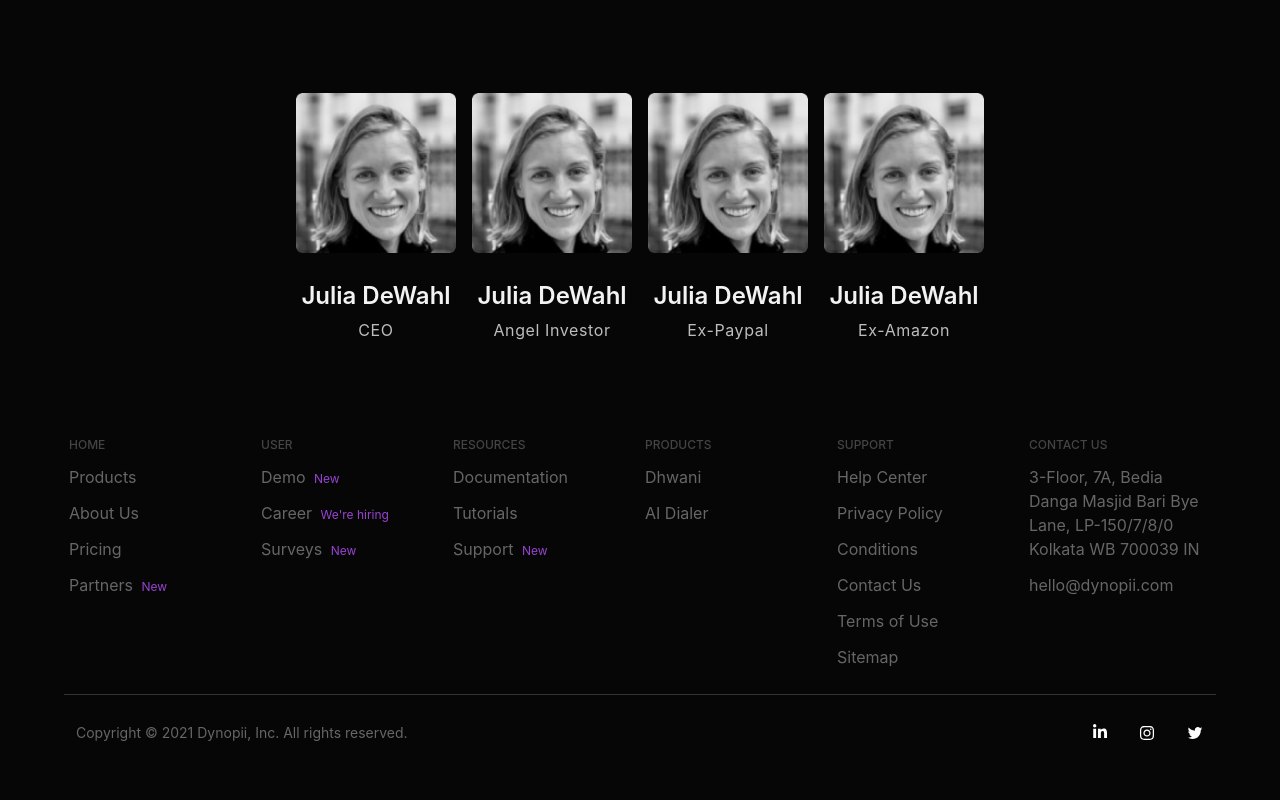
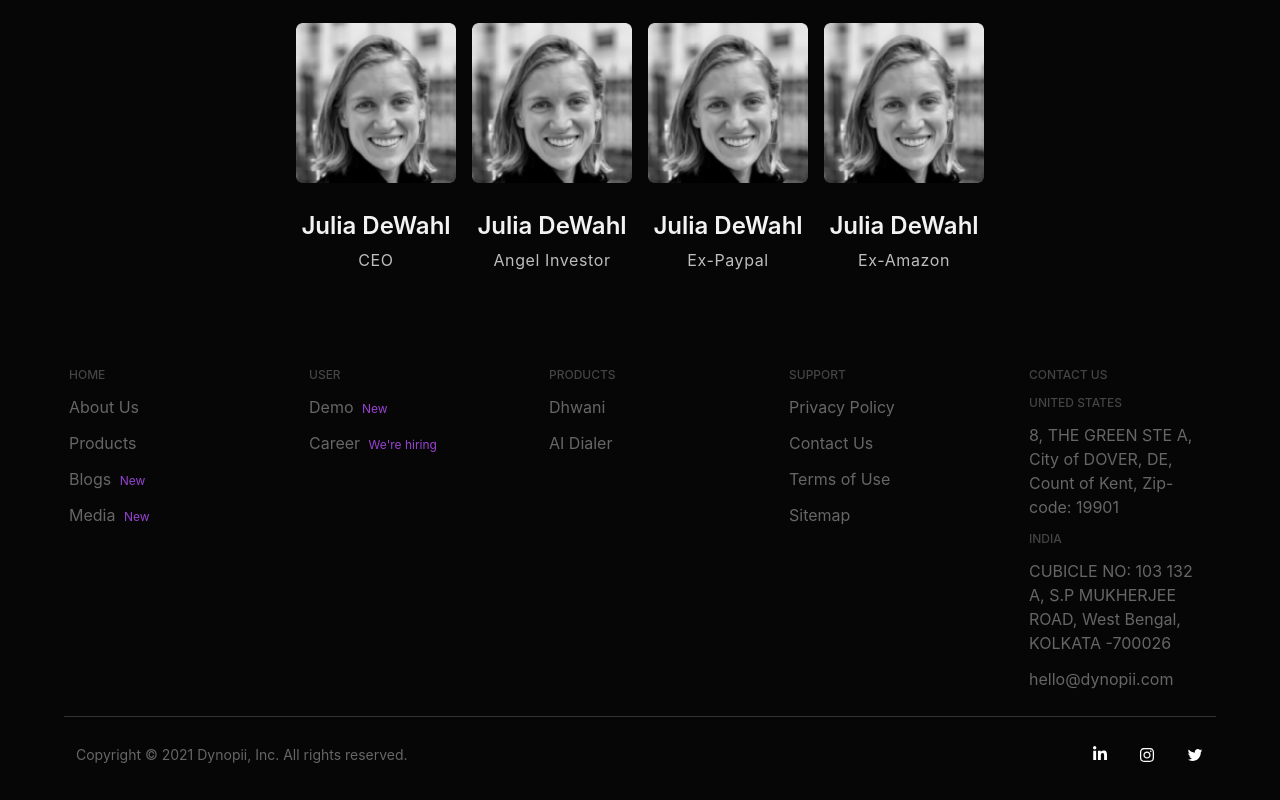
Before and after one commit to dynopii/dynopii.github.io, a Next.js app: page /about in a window 1280 px wide. Shown: the part 1863-2663 px from the top of the page. Before the commit the page ends 2641 px from the top, so only its background shows below. Built offline with nearby package versions, Linux system fonts and the light colour scheme.

Commit message:
content refactor

```diff
--- a/components/layout/Footer.tsx
+++ b/components/layout/Footer.tsx
@@ -16,25 +16,38 @@ export const Footer: React.FC<Props> = ({ route }) => {
     <>
       <footer className="mt-90 md:mt-50 m-30">
         <div className="bg-gray-100">
-          <div className="max-w-6xl m-auto text-gray-800 flex flex-wrap justify-center">
+          <div className="max-w-6xl m-auto text-gray-800 flex flex-wrap justify-between">
             {footerContents.links.map((footerLink) => (
               <div key={footerLink.id} className="p-5 w-48 ">
                 <FooterLinkTitle title={footerLink.title} />
-                {footerLink.subLinks.map((link) => (
+                {footerLink.subLinks.map(
+                  (link: {
+                    id: string;
+                    title: string;
+                    href: string;
+                    spanText?: string;
+                    inDOM?: boolean;
+                  }) => (
                     <FooterLink
                       key={link.id}
                       title={link.title}
                       href={link.href}
                       spanText={link.spanText || ""}
+                      inDOM={link?.inDOM}
                     />
-                ))}
+                  )
+                )}
               </div>
             ))}
-            <div className="p-5 w-48 ">
+            <div className="p-5 w-48 xs:w-full">
               <FooterLinkTitle title="Contact us" />
+              <FooterLinkTitle title="United States" classNames="mt-3" />
               <p className="my-3 block text-gray-666">
-                {contactUsContents.address}
-                <span className="text-teal-600 text-xs p-1" />
+                {contactUsContents.addressUS}
+              </p>
+              <FooterLinkTitle title="India" />
+              <p className="my-3 block text-gray-666">
+                {contactUsContents.addressIndia}
               </p>
               <a
                 className="my-3 block text-gray-666 hover:text-gray-f2f transition-all"
@@ -44,6 +57,7 @@ export const Footer: React.FC<Props> = ({ route }) => {
                 <span className="text-teal-600 text-xs p-1" />
               </a>
             </div>
+            <div className="p-5 w-48 hidden lg:block"></div>
           </div>
         </div>
         {/* <Image
@@ -56,7 +70,7 @@ export const Footer: React.FC<Props> = ({ route }) => {
         {route === "landing" && (
           <div className="mx-auto my-40" style={{ maxWidth: "1200px" }}>
             <p className="text-h6 text-center font-normal text-gray-666">
-              We are available in US, India and Taiwan.
+              {footerContents.mapTitle}
             </p>
             <DynopiiMap height={"100%"} width={"100%"} />
           </div>
@@ -139,7 +153,10 @@ export const FooterLink: React.FC<FooterLinkProps> = ({
         <a
           className="my-3 block text-gray-666 hover:text-gray-f2f transition-all"
           href={href}
+          target="_blank"
+          rel="noreferrer"
         >
+          {" "}
           {title}{" "}
           <span className="text-teal-600 text-xs p-1 text-brand">
             {spanText || ""}
@@ -150,9 +167,14 @@ export const FooterLink: React.FC<FooterLinkProps> = ({
   );
 };
 
-export const FooterLinkTitle: React.FC<{ title: string }> = ({ title }) => {
+export const FooterLinkTitle: React.FC<{ title: string; classNames?: string }> =
+  ({ title, classNames }) => {
     return (
-    <div className="text-xs uppercase text-gray-500 font-medium text-gray-444">
+      <div
+        className={`text-xs uppercase text-gray-500 font-medium text-gray-444 ${
+          classNames || ""
+        }`}
+      >
         {title}
       </div>
     );
--- a/components/screens/about/StrategicPartners.tsx
+++ b/components/screens/about/StrategicPartners.tsx
@@ -11,7 +11,7 @@ export const StrategicPartners: React.FC<Props> = () => {
   return (
     <section>
       <div className="mx-auto max-w-4xl">
-        <h3 className="text-h3 font-semibold text-gray-e0e text-center pt-70 mb-70">
+        <h3 className="text-h3 font-semibold text-gray-e0e text-center pt-70">
           {aboutUsContents.StrategicPartners.title}
         </h3>
         <div className="flex items-center justify-center max-w-3xl md:max-w-xl mx-auto flex-wrap mb-70">
--- a/pages/404.tsx
+++ b/pages/404.tsx
@@ -23,7 +23,7 @@ const About: React.FC<Props> = () => {
           backgroundSize: "cover",
         }}
       >
-        <div className="mx-auto xl:px-30 flex flex-col justify-center" style={{ maxWidth: "1200px", height: "90vh" }}>
+        <div className="mx-auto px-30 flex flex-col justify-center" style={{ maxWidth: "1200px", height: "90vh" }}>
           {/* <p className="text-gray-f2f font-semibold text-h3 mb-10 uppercase">What if i told you</p>
           <p className="text-gray-f2f font-semibold text-h3 mb-40 uppercase">this page doesn't exist</p>
           <p className="text-gray-f2f font-semibold text-h3 mb-40 uppercase">Maybe you were looking for </p>
--- a/pages/about.tsx
+++ b/pages/about.tsx
@@ -7,9 +7,9 @@ import { colors } from "../shared/constants";
 import Link from "next/link";
 import { OurTeam } from "../components/screens/about/OurTeam";
 import { StrategicPartners } from "../components/screens/about/StrategicPartners";
-import { aboutUsContents } from '../shared/contents';
+import { aboutUsContents } from "../shared/contents";
 
-interface Props { }
+interface Props {}
 
 const About: React.FC<Props> = () => {
   return (
@@ -19,7 +19,7 @@ const About: React.FC<Props> = () => {
       </Head>
       <Header />
       <section className="about-us-section-bg min-h-screen">
-        <div className="mx-auto xl:px-30 pt-140 sm:pt-90" style={{ maxWidth: "1200px" }}>
+        <div className="mx-auto px-30 pt-140 sm:pt-90" style={{ maxWidth: "1200px" }}>
           <h3 className="text-white font-semibold text-h3 mb-30">{aboutUsContents.title}</h3>
           <h6 className="text-h6 font-normal text-gray-f2f mb-25 w-7/12 lg:w-9/12 sm:w-10/12">
             {aboutUsContents.upperParagraph}
--- a/pages/blogs.tsx
+++ b/pages/blogs.tsx
@@ -45,7 +45,7 @@ const Blogs: React.FC<Props> = () => {
       </Head>
       <Header />
       <section className="blog-section-bg min-h-screen">
-        <div className="mx-auto xl:px-30" style={{ maxWidth: "1200px" }}>
+        <div className="mx-auto px-30" style={{ maxWidth: "1200px" }}>
           <h1 className="text-h3 font-semibold text-white mx-auto md:text-center pt-140 mb-180 lg:mb-0 lg:py-90 md:py-80">
             {blogsContent.title}
           </h1>
--- a/shared/contents.ts
+++ b/shared/contents.ts
@@ -123,8 +123,11 @@ export const contactUsContents = {
   title: `Contact
   <br /> Information`,
   description: 'Fill up the form and our Team will get back to you within 24 hours.',
-  address: `3-Floor, 7A, Bedia Danga Masjid Bari Bye Lane, LP-150/7/8/0
-  Kolkata WB 700039 IN`,
+  addressIndia: `CUBICLE NO: 103
+  132 A, S.P MUKHERJEE ROAD, West Bengal, KOLKATA -700026`,
+  addressUS: `8, THE GREEN STE A,
+  City of DOVER, DE,
+  Count of Kent, Zip-code: 19901`,
   phoneNumber: '+91 1234567890',
   email: 'hello@dynopii.com'
 };
@@ -222,6 +225,7 @@ export const StrategicPartnersData = [
 // Footer
 export const footerContents = {
   copyright: 'Copyright © 2021 Dynopii, Inc. All rights reserved.',
+  mapTitle: 'We are available in United States, India and Taiwan.',
   links: [
     {
       id: '1',
@@ -229,23 +233,24 @@ export const footerContents = {
       subLinks: [
         {
           id: '1',
+          title: 'About Us',
+          href: "/about"
+        },
+        {
+          id: '2',
           title: 'Products',
           href: "/products"
         },
         {
-          id: '2',
-          title: 'About Us',
-          href: "/about"
-        },
-        {
           id: '3',
-          title: 'Pricing',
-          href: "/pricing"
+          title: 'Blogs',
+          href: "/blogs",
+          spanText: 'New'
         },
         {
           id: '4',
-          title: 'Partners',
-          href: "/partners",
+          title: 'Media',
+          href: "/media",
           spanText: 'New'
         },
       ]
@@ -260,29 +265,7 @@ export const footerContents = {
         },
         {
           id: '2',
-          title: 'Career', href: "/career", spanText: `We're hiring`
-        },
-        {
-          id: '3',
-          title: 'Surveys', href: "/surveys", spanText: 'New'
-        },
-      ]
-    },
-    {
-      id: '3',
-      title: 'Resources',
-      subLinks: [
-        {
-          id: '1',
-          title: 'Documentation', href: "/documentation"
-        },
-        {
-          id: '2',
-          title: 'Tutorials', href: "/tutorials"
-        },
-        {
-          id: '3',
-          title: 'Support', href: "/support", spanText: 'New'
+          title: 'Career', href: "https://angel.co/company/dynopii/jobs", spanText: `We're hiring`, inDOM: false,
         },
       ]
     },
@@ -305,16 +288,8 @@ export const footerContents = {
       title: 'Support',
       subLinks: [
         {
-          id: '1',
-          title: 'Help Center', href: '/help-center'
-        },
-        {
           id: '2',
-          title: 'Privacy Policy', href: '/privacy-policy'
-        },
-        {
-          id: '3',
-          title: 'Conditions', href: '/conditions'
+          title: 'Privacy Policy', href: '/privacy'
         },
         {
           id: '4',
@@ -322,7 +297,7 @@ export const footerContents = {
         },
         {
           id: '5',
-          title: 'Terms of Use', href: "/terms-of-use"
+          title: 'Terms of Use', href: "/terms"
         },
         {
           id: '6',
```
Also changed, not shown: components/Main.tsx (+4 -4 lines), components/screens/products/Dhwani.tsx (+3 -13 lines), md_pages/privacy-policy.mdx (deleted, +0 -93 lines), pages/media.tsx (+6 -14 lines), pages/products.tsx (+6 -3 lines), public/screenshot.jpeg (deleted). Lines whose indentation alone changed are shown as unchanged.
